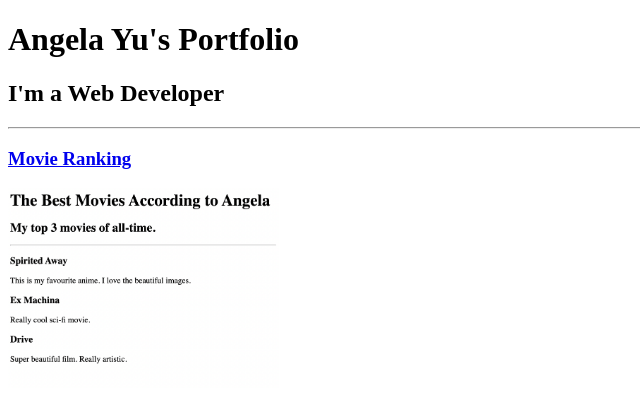
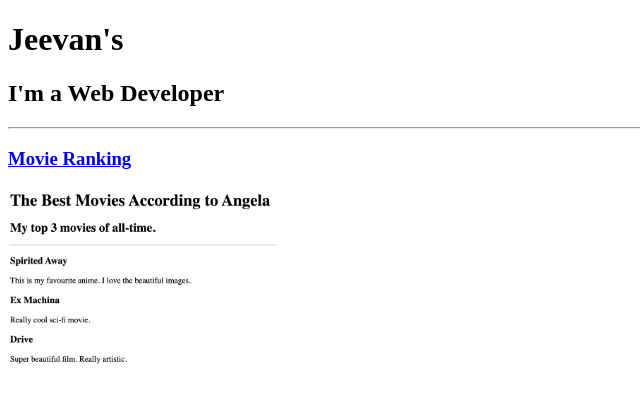
Before and after one commit to Jeevan0221/html-portfolio, a plain HTML site: page index.html in a window 1280 px wide. Shown: the top 408 px of the page, without its empty margins (0-640 px from the left). Drawn offline with Linux system fonts and the light colour scheme.

Commit message:
Update index.html

```diff
--- a/index.html
+++ b/index.html
@@ -4,10 +4,10 @@
  <head>
     <meta charset="UTF-8">
     <meta name="viewport" content="width=device-width, initial-scale=1.0">
-    <title>Jeevans Portfolio</title>
+    <title>Jeevan's Portfolio</title>
  </head>
  <body>
-    <h1>Angela Yu's Portfolio</h1>
+    <h1>Jeevan's</h1>
     <h2>I'm a Web Developer</h2>
     <hr/>
     <h3><a href="./public/movie-ranking.html">Movie Ranking</a></h3>
```
